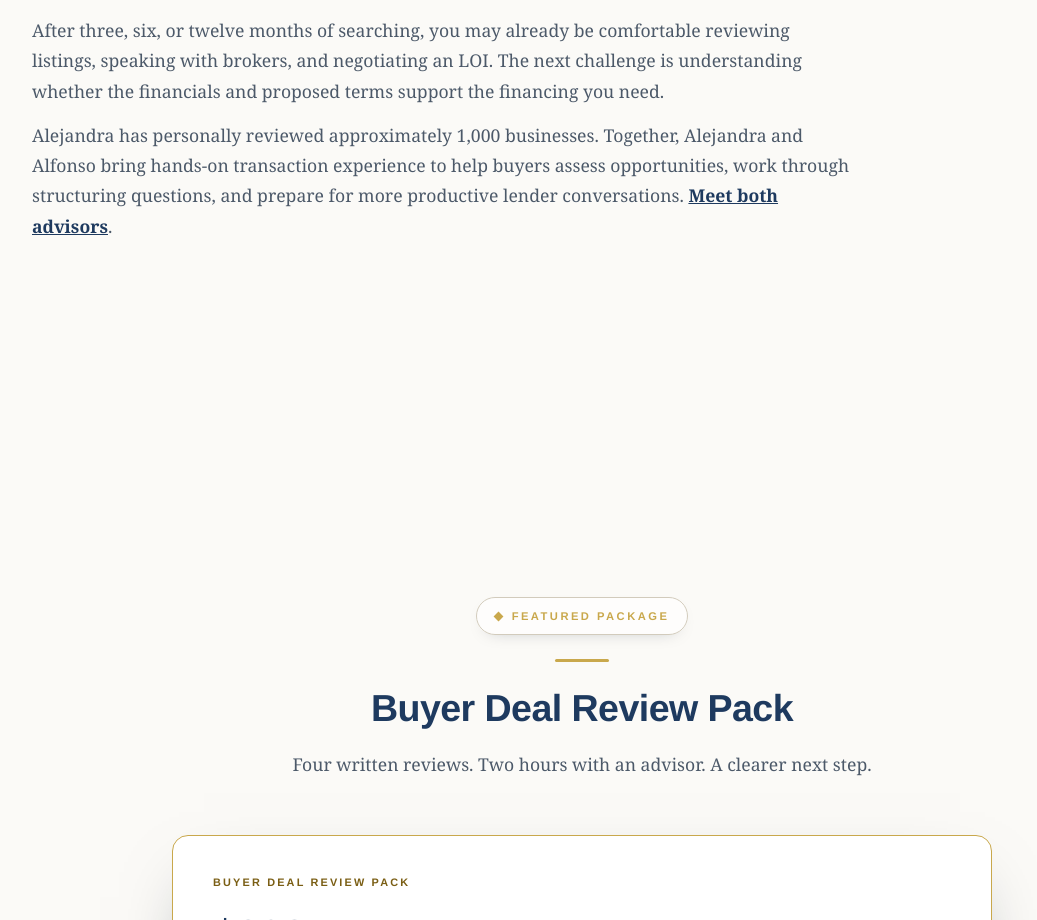
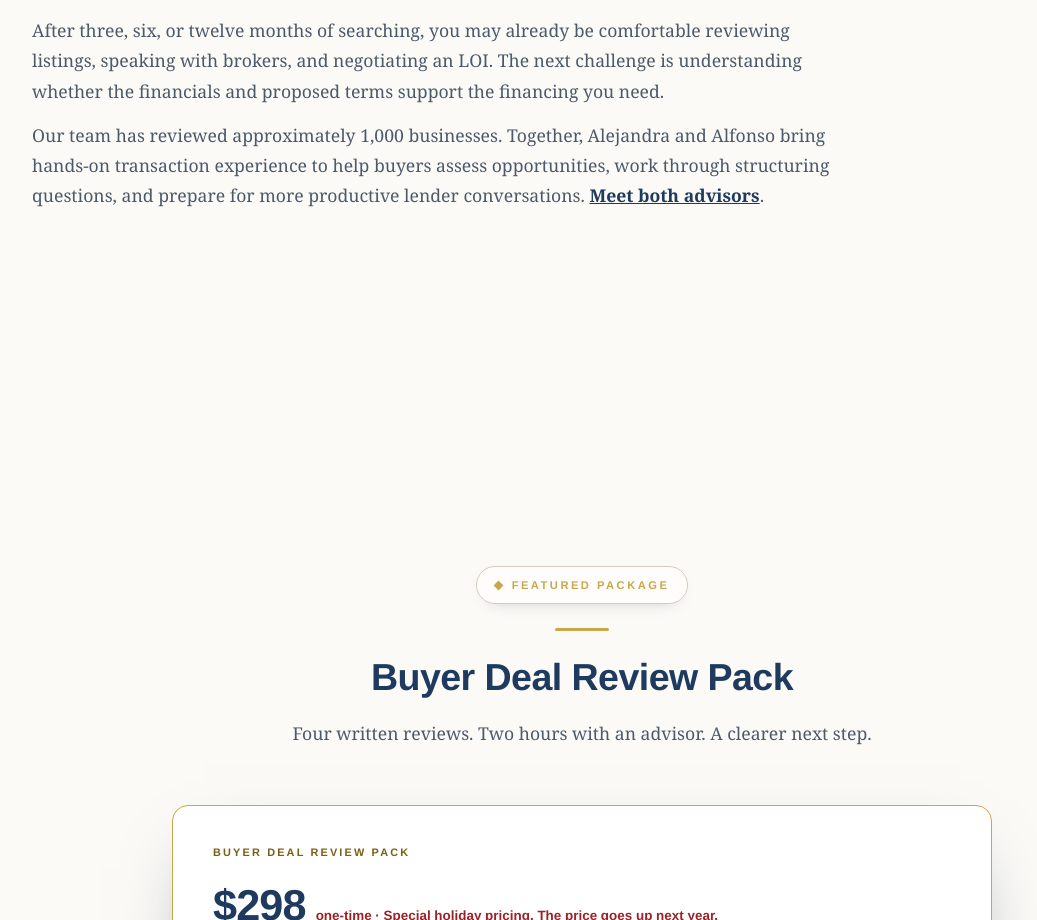
Before and after one commit to aemoncada1/Website, a plain HTML site: page deal-structure.html in a window 1280 px wide. Shown: the part 1244-2164 px from the top of the page, without its empty margins (58-1095 px from the left). Drawn offline with Linux system fonts and the light colour scheme.

Commit message:
v27.1: buyer page, our team reviewed

```diff
--- a/deal-structure.html
+++ b/deal-structure.html
@@ -1076,7 +1076,7 @@ fbq('track','PageView');
       <div class="rule-accent gold"></div>
       <h2>You&rsquo;ve put time into the search. Make your next step count.</h2>
       <p>After three, six, or twelve months of searching, you may already be comfortable reviewing listings, speaking with brokers, and negotiating an LOI. The next challenge is understanding whether the financials and proposed terms support the financing you need.</p>
-      <p>Alejandra has personally reviewed approximately 1,000 businesses. Together, Alejandra and Alfonso bring hands-on transaction experience to help buyers assess opportunities, work through structuring questions, and prepare for more productive lender conversations. <a href="/about">Meet both advisors</a>.</p>
+      <p>Our team has reviewed approximately 1,000 businesses. Together, Alejandra and Alfonso bring hands-on transaction experience to help buyers assess opportunities, work through structuring questions, and prepare for more productive lender conversations. <a href="/about">Meet both advisors</a>.</p>
     </div>
   </div>
 </section>
```
